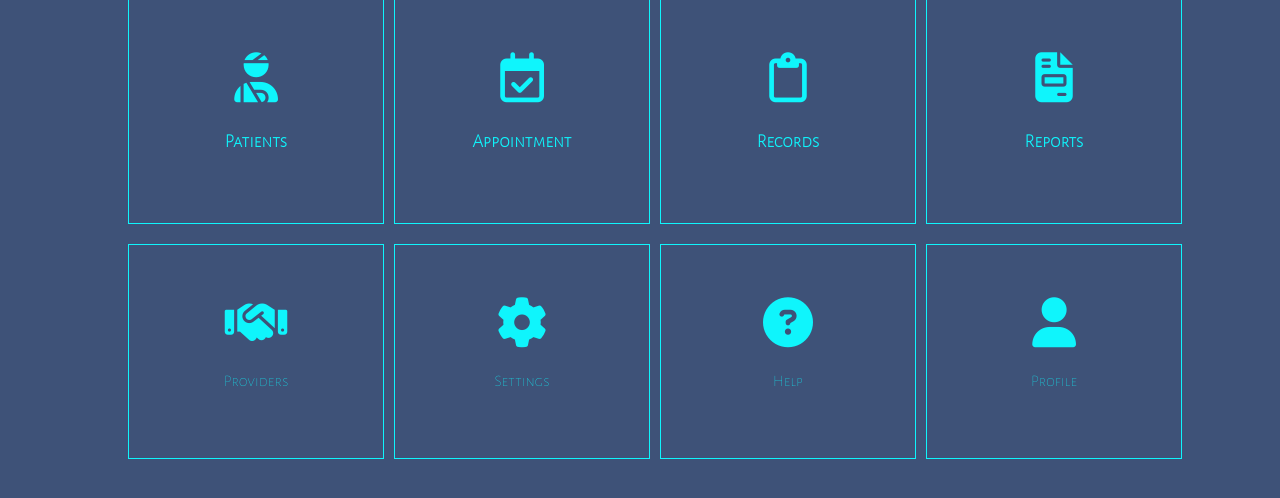
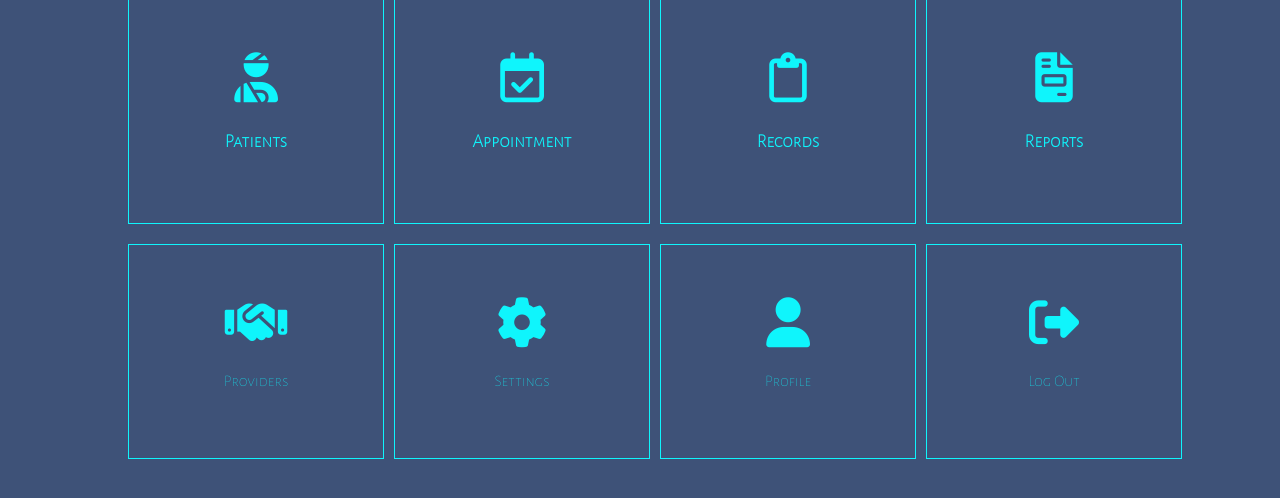
Before and after one commit to lrodri14/Meditracker, a Django app: template home/templates/home/home.html in a window 1280 px wide. Shown: the part 162-660 px from the top of the page. Run offline with Django 3.2, Linux system fonts and the light colour scheme; the template is opened without the code that fills it, so the values that code supplies are empty; parts of the project's set-up code (start-up, migrations or seed data) failed here and were passed over; some libraries are stand-ins or nearby versions.

```diff
--- a/home/templates/home/home.html
+++ b/home/templates/home/home.html
@@ -36,12 +36,12 @@
             <p>Settings</p>
         </div>
         <div>
-            <a href=""><i class="fas fa-question-circle"></i></a>
-            <p>Help</p>
+            <a href="{%url 'accounts:profile'%}"><i class="fas fa-user"></i></a>
+            <p>Profile</p>
         </div>
         <div>
-            <a href="{%url 'accounts:profile'%}"><i class="fas fa-user"></i></a>
-            <p>Profile</p>
+            <a href="{%url 'accounts:logout'%}"><i class="fas fa-sign-out-alt"></i></a>
+            <p>Log Out</p>
         </div>
     </div>
 </div>
```
Also changed, not shown: db.sqlite3, media/accounts/profile_pictures/background_phone_image_3OZYIpL.jpg (added).
